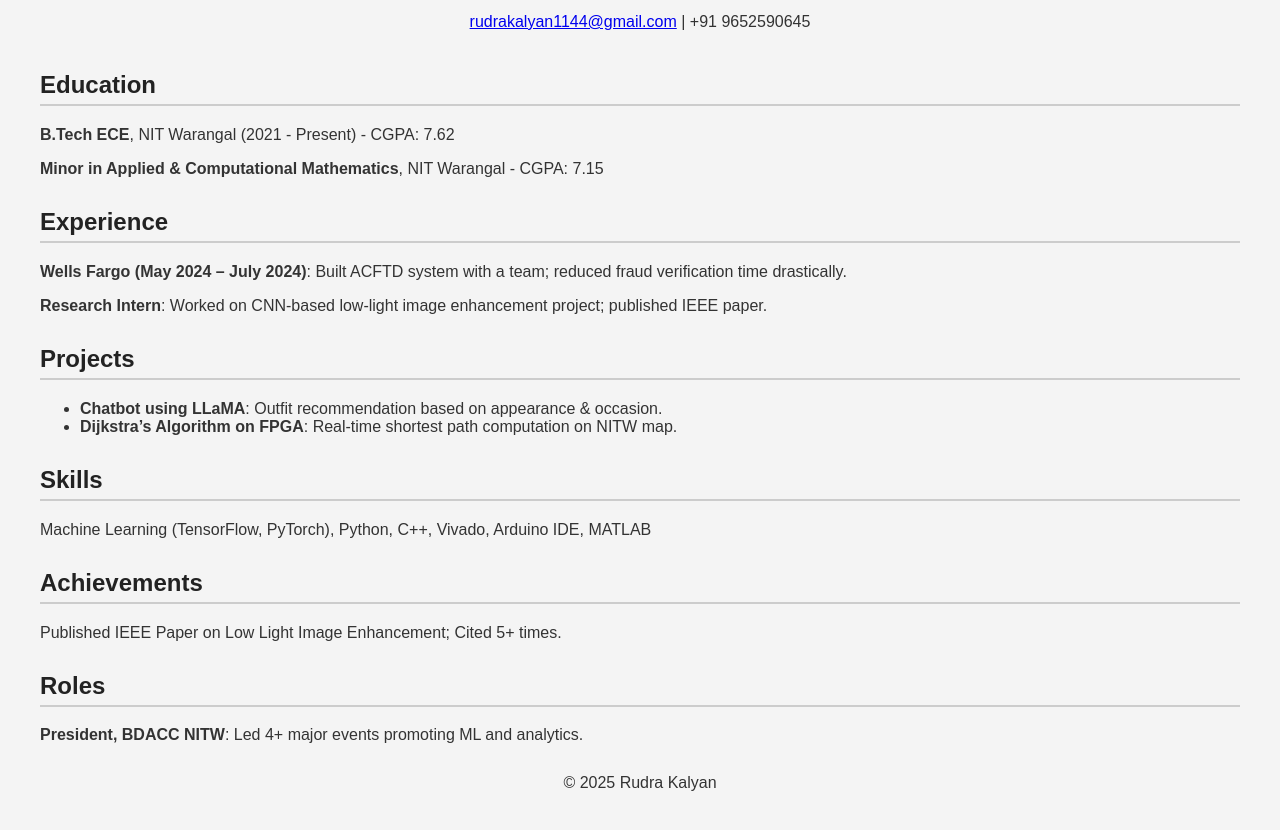
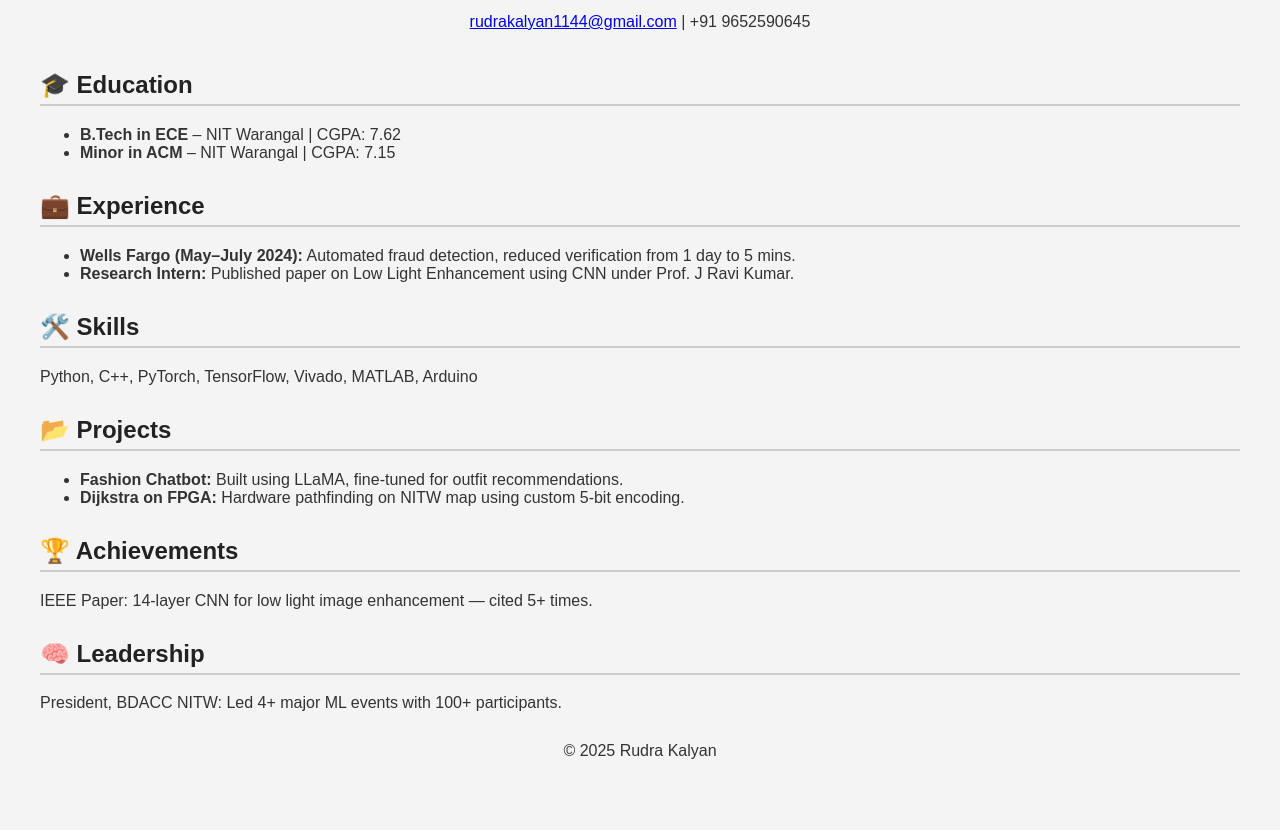
Before and after one commit to rk-1144/rudra-portfolio, a plain HTML site: page index.html in a window 1280 px wide. Shown: the part 80-910 px from the top of the page. After the commit the page ends 880 px from the top, so only its background shows below. Drawn offline with Linux system fonts and the light colour scheme.

Commit message:
Update index.html

```diff
--- a/index.html
+++ b/index.html
@@ -3,52 +3,59 @@
 <head>
   <meta charset="UTF-8" />
   <meta name="viewport" content="width=device-width, initial-scale=1.0"/>
-  <title>Rudra Kalyan | Portfolio</title>
+  <title>Rudra Kalyan</title>
   <link rel="stylesheet" href="style.css"/>
+  <link href="https://fonts.googleapis.com/css2?family=Inter:wght@400;600&display=swap" rel="stylesheet">
 </head>
 <body>
+  <div class="container">
     <header>
       <h1>Rudra Kalyan</h1>
       <p><a href="mailto:rudrakalyan1144@gmail.com">rudrakalyan1144@gmail.com</a> | +91 9652590645</p>
     </header>
 
     <section>
-    <h2>Education</h2>
-    <p><b>B.Tech ECE</b>, NIT Warangal (2021 - Present) - CGPA: 7.62</p>
-    <p><b>Minor in Applied & Computational Mathematics</b>, NIT Warangal - CGPA: 7.15</p>
-  </section>
-
-  <section>
-    <h2>Experience</h2>
-    <p><b>Wells Fargo (May 2024 – July 2024)</b>: Built ACFTD system with a team; reduced fraud verification time drastically.</p>
-    <p><b>Research Intern</b>: Worked on CNN-based low-light image enhancement project; published IEEE paper.</p>
-  </section>
-
-  <section>
-    <h2>Projects</h2>
+      <h2>🎓 Education</h2>
       <ul>
-      <li><b>Chatbot using LLaMA</b>: Outfit recommendation based on appearance & occasion.</li>
-      <li><b>Dijkstra’s Algorithm on FPGA</b>: Real-time shortest path computation on NITW map.</li>
+        <li><strong>B.Tech in ECE</strong> – NIT Warangal | CGPA: 7.62</li>
+        <li><strong>Minor in ACM</strong> – NIT Warangal | CGPA: 7.15</li>
       </ul>
     </section>
 
     <section>
-    <h2>Skills</h2>
-    <p>Machine Learning (TensorFlow, PyTorch), Python, C++, Vivado, Arduino IDE, MATLAB</p>
+      <h2>💼 Experience</h2>
+      <ul>
+        <li><strong>Wells Fargo (May–July 2024):</strong> Automated fraud detection, reduced verification from 1 day to 5 mins.</li>
+        <li><strong>Research Intern:</strong> Published paper on Low Light Enhancement using CNN under Prof. J Ravi Kumar.</li>
+      </ul>
     </section>
 
     <section>
-    <h2>Achievements</h2>
-    <p>Published IEEE Paper on Low Light Image Enhancement; Cited 5+ times.</p>
+      <h2>🛠️ Skills</h2>
+      <p>Python, C++, PyTorch, TensorFlow, Vivado, MATLAB, Arduino</p>
     </section>
 
     <section>
-    <h2>Roles</h2>
-    <p><b>President, BDACC NITW</b>: Led 4+ major events promoting ML and analytics.</p>
+      <h2>📂 Projects</h2>
+      <ul>
+        <li><strong>Fashion Chatbot:</strong> Built using LLaMA, fine-tuned for outfit recommendations.</li>
+        <li><strong>Dijkstra on FPGA:</strong> Hardware pathfinding on NITW map using custom 5-bit encoding.</li>
+      </ul>
+    </section>
+
+    <section>
+      <h2>🏆 Achievements</h2>
+      <p>IEEE Paper: 14-layer CNN for low light image enhancement — cited 5+ times.</p>
+    </section>
+
+    <section>
+      <h2>🧠 Leadership</h2>
+      <p>President, BDACC NITW: Led 4+ major ML events with 100+ participants.</p>
     </section>
 
     <footer>
       <p>&copy; 2025 Rudra Kalyan</p>
     </footer>
+  </div>
 </body>
 </html>
```
Lines whose indentation alone changed are shown as unchanged.
